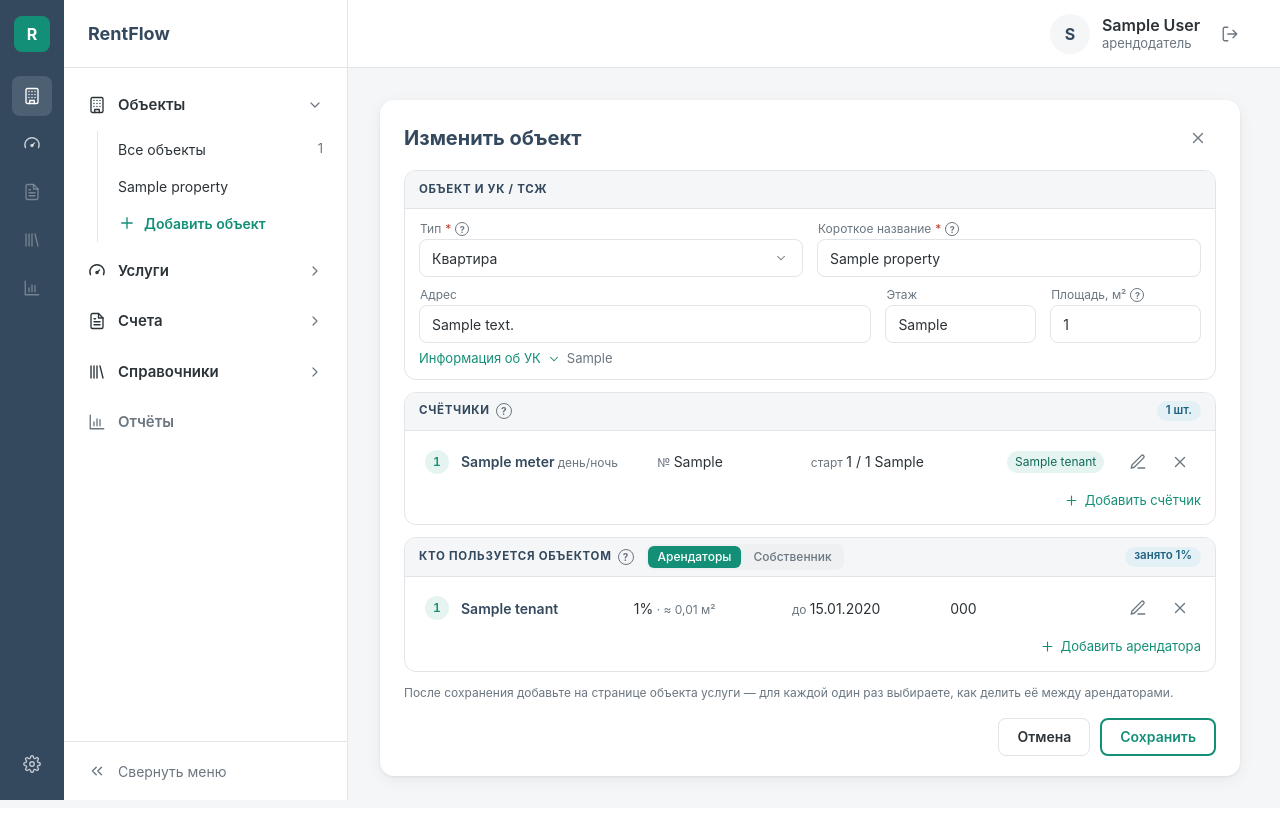
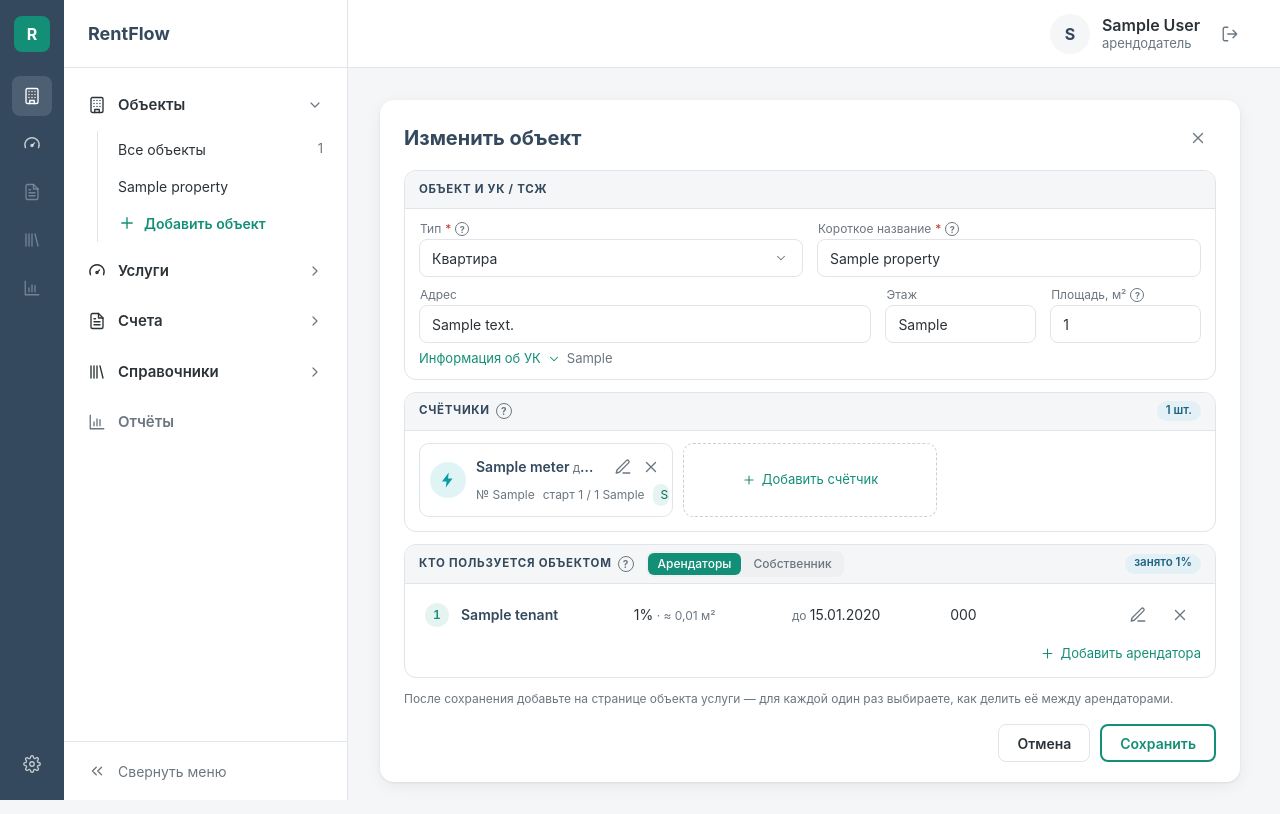
Before and after one commit to Andy7878750/rentflow, a Django app: page /properties/1/edit/ in a window 1280 px wide. Run offline with Django 5.2, Linux system fonts and the light colour scheme; a user stored in the database is signed in; tables that the repository leaves empty hold one stand-in row (values such as "Sample post").

Commit message:
Object window: meters as tiles with an icon coloured by kind, light in turquoise
Co-Authored-By: Claude Opus 5.5 <noreply@anthropic.com>

```diff
--- a/static/css/forms.css
+++ b/static/css/forms.css
@@ -2102,3 +2102,129 @@ input.masked {
 .subwin-delete {
   font-size: 14px;
 }
+
+/* Meters as tiles (variant А, 2026-11-12): an icon in a circle coloured by kind, name, then № · start · whose.
+   Light is turquoise, cold water blue, hot water red, heating orange, gas violet, own kinds grey. */
+.meter-tiles {
+  display: grid;
+  grid-template-columns: repeat(auto-fill, minmax(240px, 1fr));
+  gap: 10px;
+}
+
+.mk-electricity { --mk: #0e9aa7; --mk-soft: #e0f4f6; }
+.mk-water       { --mk: #2e86c1; --mk-soft: #e8f2fa; }
+.mk-hot_water   { --mk: #c0392b; --mk-soft: #fbecea; }
+.mk-heating     { --mk: #e67e22; --mk-soft: #fdf0e4; }
+.mk-gas         { --mk: #5b6bc0; --mk-soft: #eceefa; }
+.mk-custom      { --mk: #6b7680; --mk-soft: #f1f2f4; }
+
+.info-row.meter-tile {
+  grid-template-columns: 36px minmax(0, 1fr) auto;
+  gap: 4px 10px;
+  min-height: 0;
+  padding: 10px 8px 10px 10px;
+  border: 1px solid var(--color-border);
+  border-radius: 10px;
+  background: var(--color-surface);
+}
+
+.info-row.meter-tile:last-of-type {
+  border-bottom: 1px solid var(--color-border);
+}
+
+.info-row.meter-tile:hover,
+.info-row.meter-tile:focus-visible {
+  background: var(--color-surface);
+  border-color: var(--mk);
+}
+
+.mt-icon {
+  grid-row: span 2;
+  display: grid;
+  place-items: center;
+  width: 36px;
+  height: 36px;
+  border-radius: 50%;
+  background: var(--mk-soft);
+  color: var(--mk);
+}
+
+.mt-icon svg {
+  width: 18px;
+  height: 18px;
+}
+
+.meter-tile .info-main {
+  font-size: 14px;
+}
+
+.mt-acts {
+  display: flex;
+  gap: 2px;
+}
+
+.info-row.meter-tile .icon-button {
+  width: 26px;
+  height: 26px;
+}
+
+@media (hover: hover) {
+  .mt-acts { opacity: 0; transition: opacity .12s ease; }
+  .meter-tile:hover .mt-acts,
+  .meter-tile:focus-within .mt-acts { opacity: 1; }
+}
+
+.mt-line {
+  grid-column: 2 / 4;
+  display: flex;
+  align-items: center;
+  gap: 8px;
+  min-width: 0;
+}
+
+.mt-line .info-cell {
+  flex: none;
+  font-size: 12px;
+  color: var(--color-text-muted);
+}
+
+.mt-line .info-label {
+  font-size: 12px;
+}
+
+.mt-line .who-badge {
+  flex: 0 1 auto;
+  min-width: 0;
+  margin-left: auto;
+}
+
+.meter-tile.has-error {
+  border-color: var(--color-danger);
+}
+
+.meter-add-tile {
+  display: flex;
+  align-items: center;
+  justify-content: center;
+  gap: 6px;
+  min-height: 64px;
+  border: 1px dashed #c9cfd5;
+  border-radius: 10px;
+  background: none;
+  color: var(--color-accent);
+  font: inherit;
+  font-size: 13px;
+  cursor: pointer;
+}
+
+.meter-add-tile:hover,
+.meter-add-tile:focus-visible {
+  border-color: var(--color-accent);
+  background: var(--color-accent-soft);
+  outline: none;
+}
+
+.meter-add-tile .icon {
+  width: 14px;
+  height: 14px;
+}
--- a/static/js/app.js
+++ b/static/js/app.js
@@ -955,22 +955,54 @@
       return span;
     }
 
+    // A meter tile: an icon coloured by its kind (light — turquoise, cold water — blue, hot water — red…),
+    // the name, then № · start and whose it is. Edit and × show on hover.
+    var METER_ICONS = {
+      electricity: '<svg viewBox="0 0 24 24" fill="currentColor"><path d="M13 2 4 14h6l-1 8 9-12h-6l1-8z"/></svg>',
+      water: '<svg viewBox="0 0 24 24" fill="currentColor"><path d="M12 2.5c-.3 0-.6.2-.8.4C9.4 5.3 5.5 10.4 5.5 14.5a6.5 6.5 0 0 0 13 0c0-4.1-3.9-9.2-5.7-11.6-.2-.2-.5-.4-.8-.4z"/></svg>',
+      heating: '<svg viewBox="0 0 24 24" fill="none" stroke="currentColor" stroke-width="2" stroke-linecap="round"><rect x="3" y="6" width="18" height="12" rx="2"/><path d="M8 6v12M12 6v12M16 6v12M6 18v3M18 18v3"/></svg>',
+      gas: '<svg viewBox="0 0 24 24" fill="currentColor"><path d="M12 2s5 4.6 5 10a5 5 0 0 1-10 0c0-2.4 1.3-4.3 2.3-5.4.2 1.6 1 2.6 1.9 2.6C12.6 9.2 11 5.9 12 2z"/></svg>',
+      custom: '<svg viewBox="0 0 24 24" fill="none" stroke="currentColor" stroke-width="2" stroke-linecap="round"><circle cx="12" cy="13" r="8"/><path d="M12 13l4-4M12 5V3"/></svg>'
+    };
+    METER_ICONS.hot_water = METER_ICONS.water;
+    function meterKind(item) {
+      var kind = val(item, 'kind');
+      return METER_ICONS[kind] ? kind : 'custom';
+    }
+
+    function meterTile(item, row) {
+      var kind = meterKind(item);
+      row.className = 'info-row meter-tile mk-' + kind;
+      var icon = el('span', 'mt-icon');
+      icon.innerHTML = METER_ICONS[kind];
+      row.appendChild(icon);
+      var main = el('span', 'info-cell info-main', val(item, 'name'));
+      if (isDayNight(item)) main.appendChild(el('span', 'info-label', ' день / ночь'));
+      row.appendChild(main);
+      var acts = el('span', 'mt-acts');
+      row.appendChild(acts);
+      var line = el('span', 'mt-line');
+      line.appendChild(cell('info-serial', '№', val(item, 'serial'), '№ —'));
+      line.appendChild(cell('info-start', 'старт', startText(item), 'старт —'));
+      var who = meterWho(item);
+      var badge = el('span', 'who-badge ' + who.cls, who.text);
+      badge.title = who.text;
+      line.appendChild(badge);
+      row.appendChild(line);
+      row.title = 'Изменить счётчик';
+      return acts;
+    }
+
     function infoRow(item, number, kind) {
       var row = el('div', 'info-row info-' + kind);
       row.tabIndex = 0;
       row.setAttribute('role', 'button');
       row.itemRef = item;
-      row.appendChild(el('span', 'inum', String(number)));
+      var buttons = row;
       if (kind === 'meter') {
-        var main = el('span', 'info-cell info-main', val(item, 'name'));
-        if (isDayNight(item)) main.appendChild(el('span', 'info-label', ' день/ночь'));
-        row.appendChild(main);
-        row.appendChild(cell('info-serial', '№', val(item, 'serial'), '№ —'));
-        row.appendChild(cell('info-start', 'старт', startText(item), 'старт —'));
-        var who = meterWho(item);
-        row.appendChild(el('span', 'who-badge ' + who.cls, who.text));
-        row.title = 'Изменить счётчик';
+        buttons = meterTile(item, row);
       } else {
+        row.appendChild(el('span', 'inum', String(number)));
         row.appendChild(el('span', 'info-cell info-main', val(item, 'name')));
         var share = val(item, 'share');
         var hint = item.querySelector('[data-share-hint]');
@@ -995,8 +1027,8 @@
       remove.setAttribute('aria-label', 'Удалить');
       remove.title = 'Удалить';
       remove.innerHTML = '<svg class="icon"><use href="#i-x"/></svg>';
-      row.appendChild(edit);
-      row.appendChild(remove);
+      buttons.appendChild(edit);
+      buttons.appendChild(remove);
       return row;
     }
 
@@ -1008,7 +1040,14 @@
         list.innerHTML = '';
         var all = items(kind);
         all.forEach(function (item, i) { list.appendChild(infoRow(item, i + 1, kind)); });
-        if (!all.length) {
+        if (kind === 'meter') {
+          // Meters are tiles; the last tile adds one more.
+          var addTile = el('button', 'meter-add-tile');
+          addTile.type = 'button';
+          addTile.dataset.itemAdd = '';
+          addTile.innerHTML = '<svg class="icon"><use href="#i-plus"/></svg>Добавить счётчик';
+          list.appendChild(addTile);
+        } else if (!all.length) {
           list.appendChild(el('p', 'info-empty', kind === 'meter' ? 'Счётчиков пока нет' : 'Арендаторов пока нет'));
         }
         var count = block.querySelector('[data-items-count]');
--- a/templates/properties/_form.html
+++ b/templates/properties/_form.html
@@ -85,14 +85,11 @@
       <div class="form-section-body">
         {{ meter_formset.management_form }}
         {% if meter_formset.non_form_errors %}<ul class="errorlist">{% for error in meter_formset.non_form_errors %}<li>{{ error }}</li>{% endfor %}</ul>{% endif %}
-        <div class="info-list" data-info-list></div>
+        <div class="info-list meter-tiles" data-info-list></div>
         <div class="item-store" data-item-store hidden>
           {% for mform in meter_formset %}{% include "properties/_meter_item.html" %}{% endfor %}
         </div>
         <template data-item-template>{% include "properties/_meter_item.html" with mform=meter_formset.empty_form %}</template>
-        <div class="tenant-add-row">
-          <button type="button" class="setup-link tenant-add" data-item-add><svg class="icon"><use href="#i-plus"/></svg>Добавить счётчик</button>
-        </div>
       </div>
     </section>
 
```
Also changed, not shown: CLAUDE.md (+6 -0 lines).
